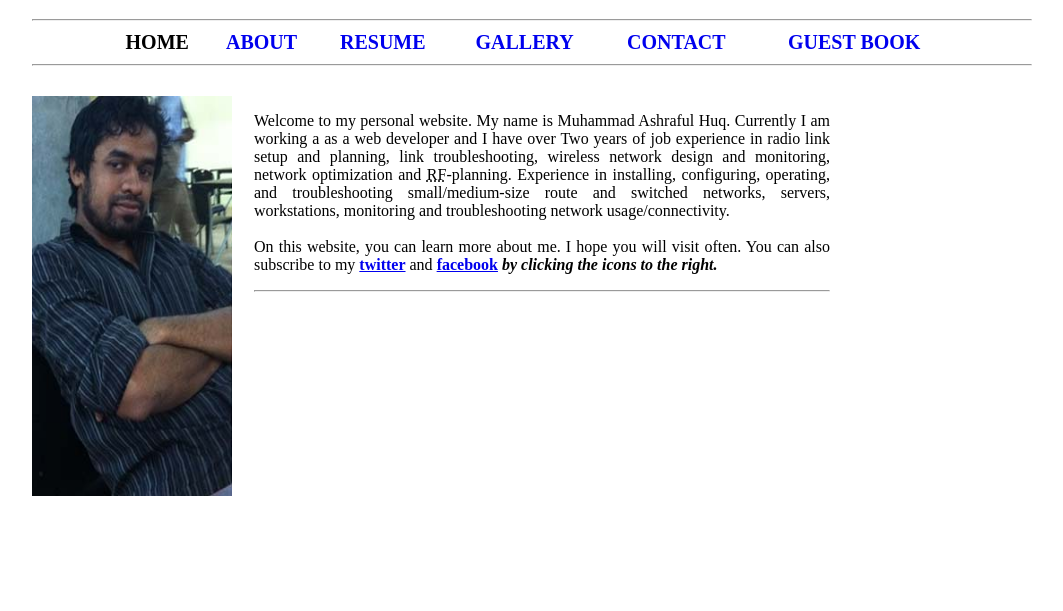
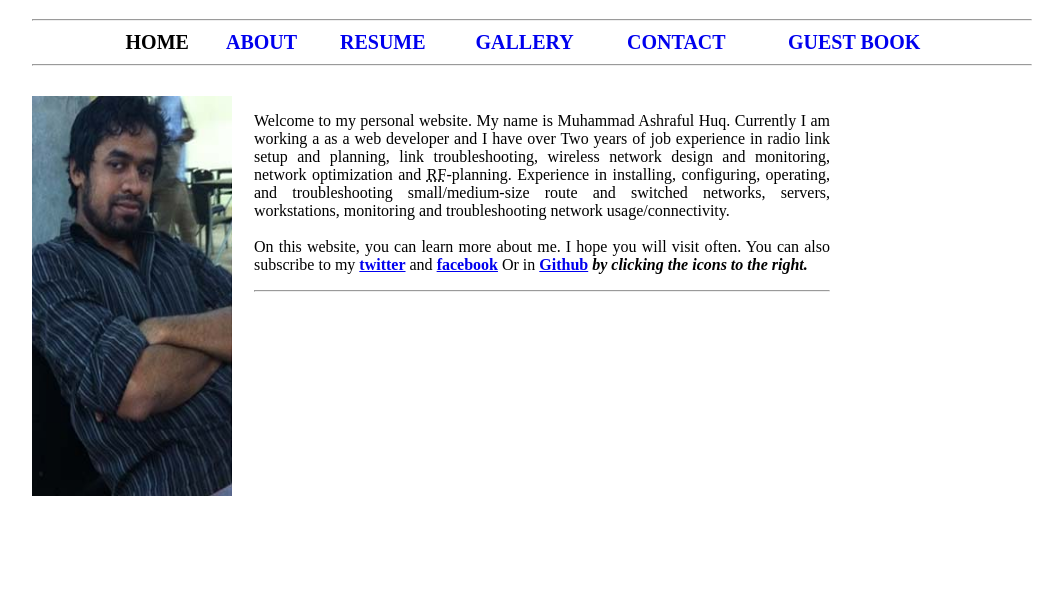
Before and after one commit to ashraf777/basic-html-site, a plain HTML site: page index.html in a window 1280 px wide. Shown: the part 189-800 px from the top of the page, without its empty margins (108-1171 px from the left). Drawn offline with Linux system fonts and the light colour scheme.

Commit message:
updated index.html file

```diff
--- a/index.html
+++ b/index.html
@@ -48,7 +48,9 @@ and open the template in the editor.
                 <td valign="top">
                     <p align="justify">
                         Welcome to my personal website. My name is Muhammad Ashraful Huq. Currently I am working a as a web developer and I have over Two years of job experience in radio link setup and planning, link troubleshooting, wireless network design and monitoring, network optimization and <abbr title="Radio Frequency"> RF</abbr>-planning. Experience in installing, configuring, operating, and troubleshooting small/medium-size route and switched networks, servers, workstations, monitoring and troubleshooting network usage/connectivity.
-                        <br/><br/>On this website, you can learn more about me. I hope you will visit often. You can also subscribe to my <a href="https://twitter.com/ashraf573" target="_blank"><b>twitter</b></a> and <a href="http://www.facebook.com/?q=#/Ashraf1987?ref=tn_tnmn" target="_blank"><b>facebook</b></a> <b><i>by clicking the icons to the right.</i></b> <br/>
+                        <br/><br/>On this website, you can learn more about me. I hope you will visit often. You can also subscribe to my <a href="https://twitter.com/ashraf573" target="_blank"><b>twitter</b></a> and <a href="http://www.facebook.com/?q=#/Ashraf1987?ref=tn_tnmn" target="_blank"><b>facebook</b></a>
+                        Or in <a href="https://github.com/ashraf777" target="_blank"><b>Github</b></a>
+                         <b><i>by clicking the icons to the right.</i></b> <br/>
                     </p>
                     <hr/>
                 </td>
```
